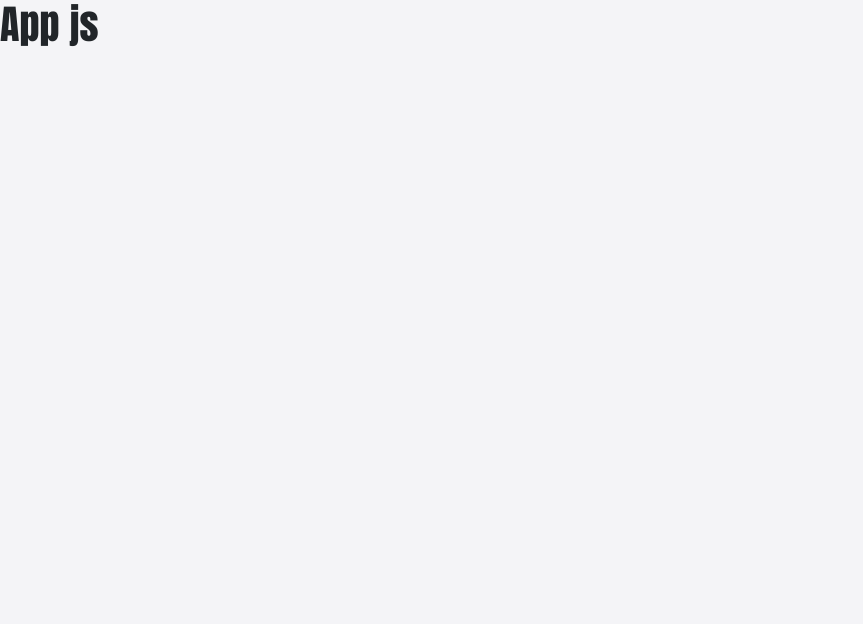
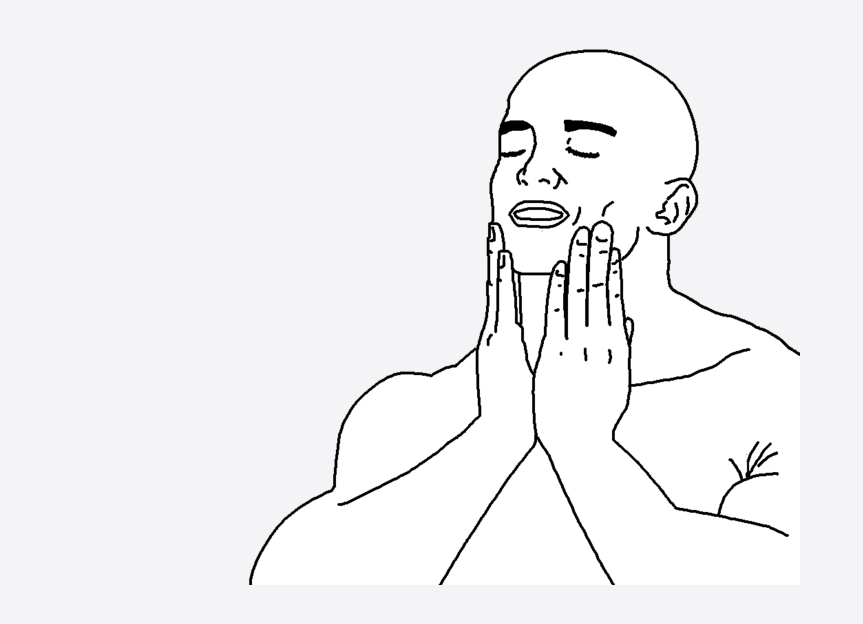
Before and after one commit to cytelsystem/reactClases, a React (Create React App) app: page / in a window 1280 px wide. Shown: the top 624 px of the page, without its empty margins (0-863 px from the left). Built offline with nearby package versions, Linux system fonts and the light colour scheme.

Commit message:
clase 4 hombre feliz

```diff
--- a/src/components/App.js
+++ b/src/components/App.js
@@ -1,8 +1,9 @@
 import React from 'react';
+import imagen1 from '../images/satisfied.png'
 
 function App() {
   return (
-    <div> <h1>App js</h1></div>
+    <div><img src={imagen1} alt="GHombre muy feliz" /></div>
   )
 }
 
```
Also changed, not shown: src/images/satisfied.png (added).
